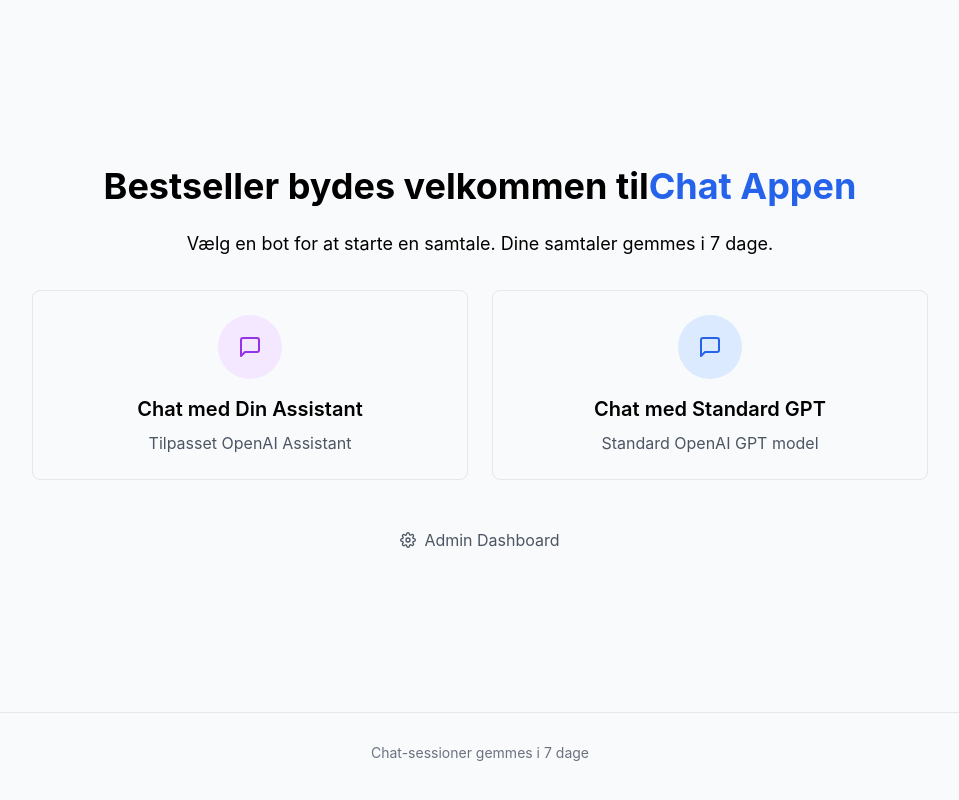
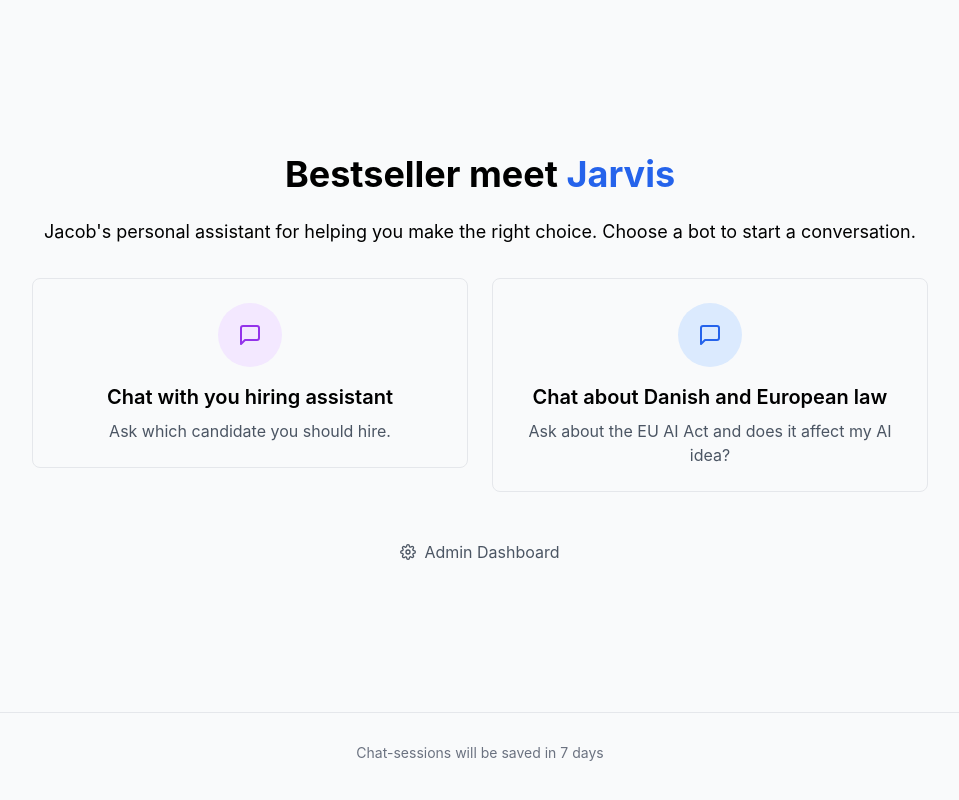
Before and after one commit to jacob96DD/Jarvas-Jacob-personlig, a Next.js app: page / in a window 1280 px wide. Shown: the whole page, without its empty margins (160-1119 px from the left). Built offline with nearby package versions, Linux system fonts and the light colour scheme.

Commit message:
index rettelse

```diff
--- a/pages/index.js
+++ b/pages/index.js
@@ -6,11 +6,11 @@
     <div className="flex flex-col items-center justify-center min-h-screen py-2 bg-gray-50">
       <main className="flex flex-col items-center justify-center w-full flex-1 px-4 sm:px-20 text-center">
         <h1 className="text-4xl font-bold mb-6">
-          Bestseller bydes velkommen til<span className="text-blue-600">Chat Appen</span>
+          Bestseller meet <span className="text-blue-600"> Jarvis</span>
         </h1>
 
         <p className="text-lg mb-8">
-          Vælg en bot for at starte en samtale. Dine samtaler gemmes i 7 dage.
+        Jacob's personal assistant for helping you make the right choice. Choose a bot to start a conversation.
         </p>
 
         <div className="grid grid-cols-1 md:grid-cols-2 gap-6 max-w-4xl w-full">
@@ -19,8 +19,8 @@
               <div className="w-16 h-16 rounded-full bg-purple-100 flex items-center justify-center mb-4 group-hover:bg-purple-200 transition-colors">
                 <FiMessageSquare className="text-purple-600 text-2xl" />
               </div>
-              <h2 className="text-xl font-semibold">Chat med Din Assistant</h2>
-              <p className="text-gray-600 mt-2">Tilpasset OpenAI Assistant</p>
+              <h2 className="text-xl font-semibold">Chat with you hiring assistant</h2>
+              <p className="text-gray-600 mt-2">Ask which candidate you should hire.</p>
             </div>
           </Link>
 
@@ -29,8 +29,8 @@
               <div className="w-16 h-16 rounded-full bg-blue-100 flex items-center justify-center mb-4 group-hover:bg-blue-200 transition-colors">
                 <FiMessageSquare className="text-blue-600 text-2xl" />
               </div>
-              <h2 className="text-xl font-semibold">Chat med Standard GPT</h2>
-              <p className="text-gray-600 mt-2">Standard OpenAI GPT model</p>
+              <h2 className="text-xl font-semibold">Chat about Danish and European law</h2>
+              <p className="text-gray-600 mt-2">Ask about the EU AI Act and does it affect my AI idea?</p>
             </div>
           </Link>
         </div>
@@ -44,7 +44,7 @@
 
       <footer className="flex items-center justify-center w-full h-20 border-t border-gray-200">
         <p className="text-gray-500 text-sm">
-          Chat-sessioner gemmes i 7 dage
+          Chat-sessions will be saved in 7 days
         </p>
       </footer>
     </div>
```
